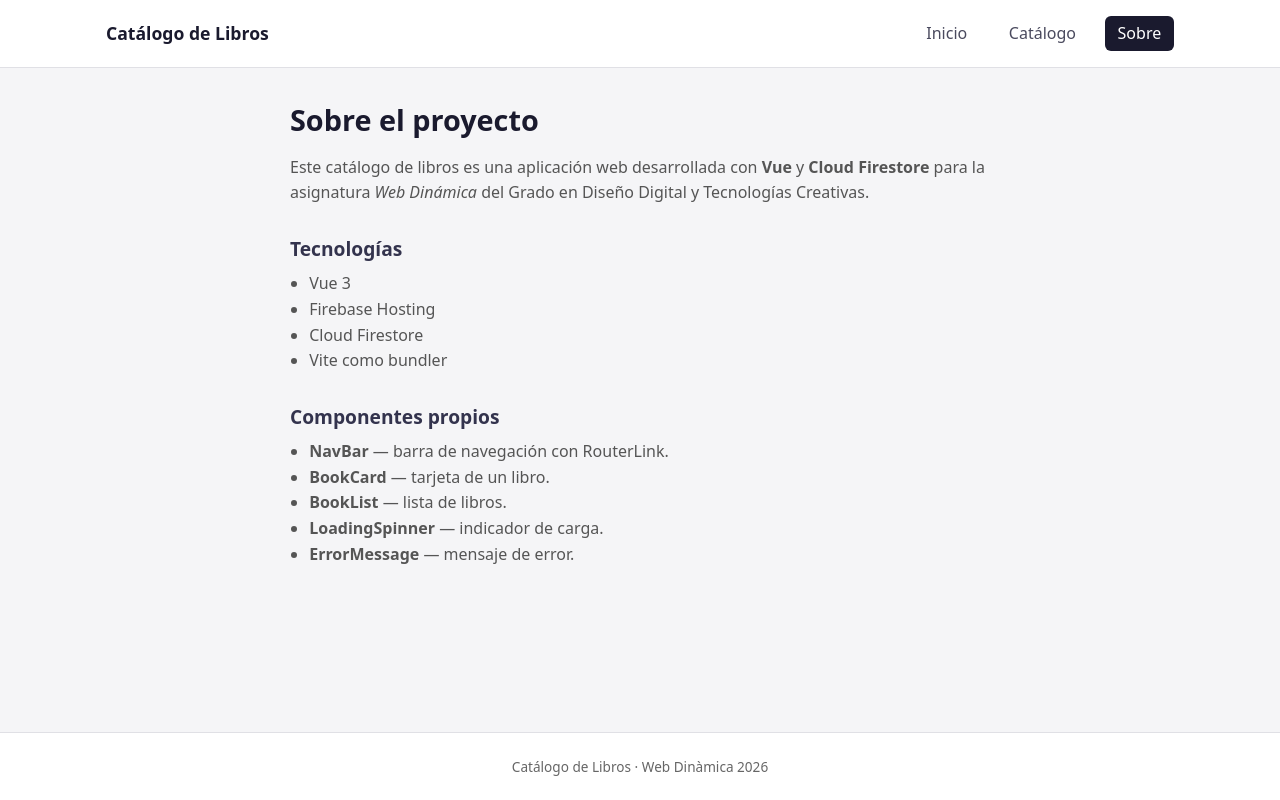
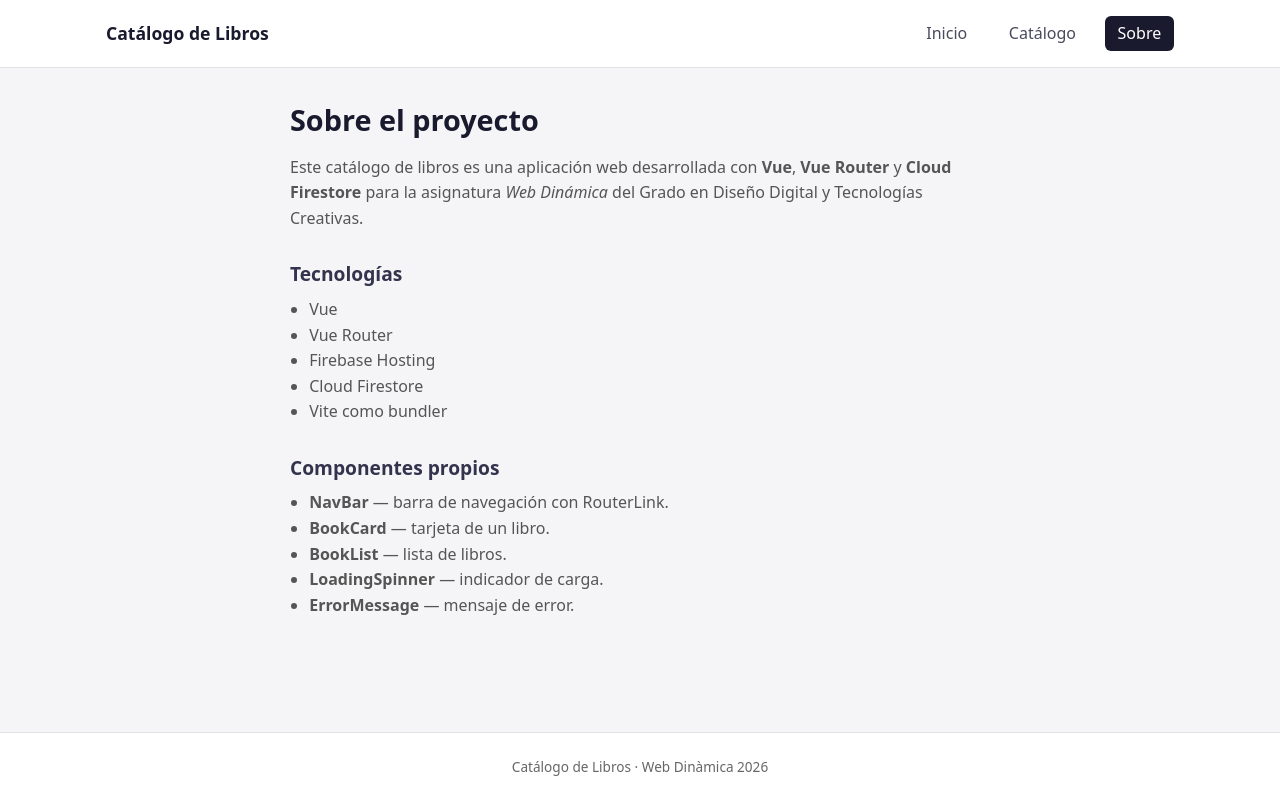
Before and after one commit to Lionel123-tech/cat-logo-libros, a Vue app: page /sobre in a window 1280 px wide. Built offline with nearby package versions, Linux system fonts and the light colour scheme.

Commit message:
Update AboutView.vue

```diff
--- a/src/views/AboutView.vue
+++ b/src/views/AboutView.vue
@@ -6,14 +6,15 @@
     <h1>Sobre el proyecto</h1>
     <p>
       Este catálogo de libros es una aplicación web desarrollada con
-      <strong>Vue</strong> y
+      <strong>Vue</strong>, <strong>Vue Router</strong> y
       <strong>Cloud Firestore</strong> para la asignatura
       <em>Web Dinámica</em> del Grado en Diseño Digital y Tecnologías Creativas.
     </p>
 
     <h2>Tecnologías</h2>
     <ul>
-      <li>Vue 3</li>
+      <li>Vue</li>
+      <li>Vue Router</li>
       <li>Firebase Hosting</li>
       <li>Cloud Firestore</li>
       <li>Vite como bundler</li>
```
